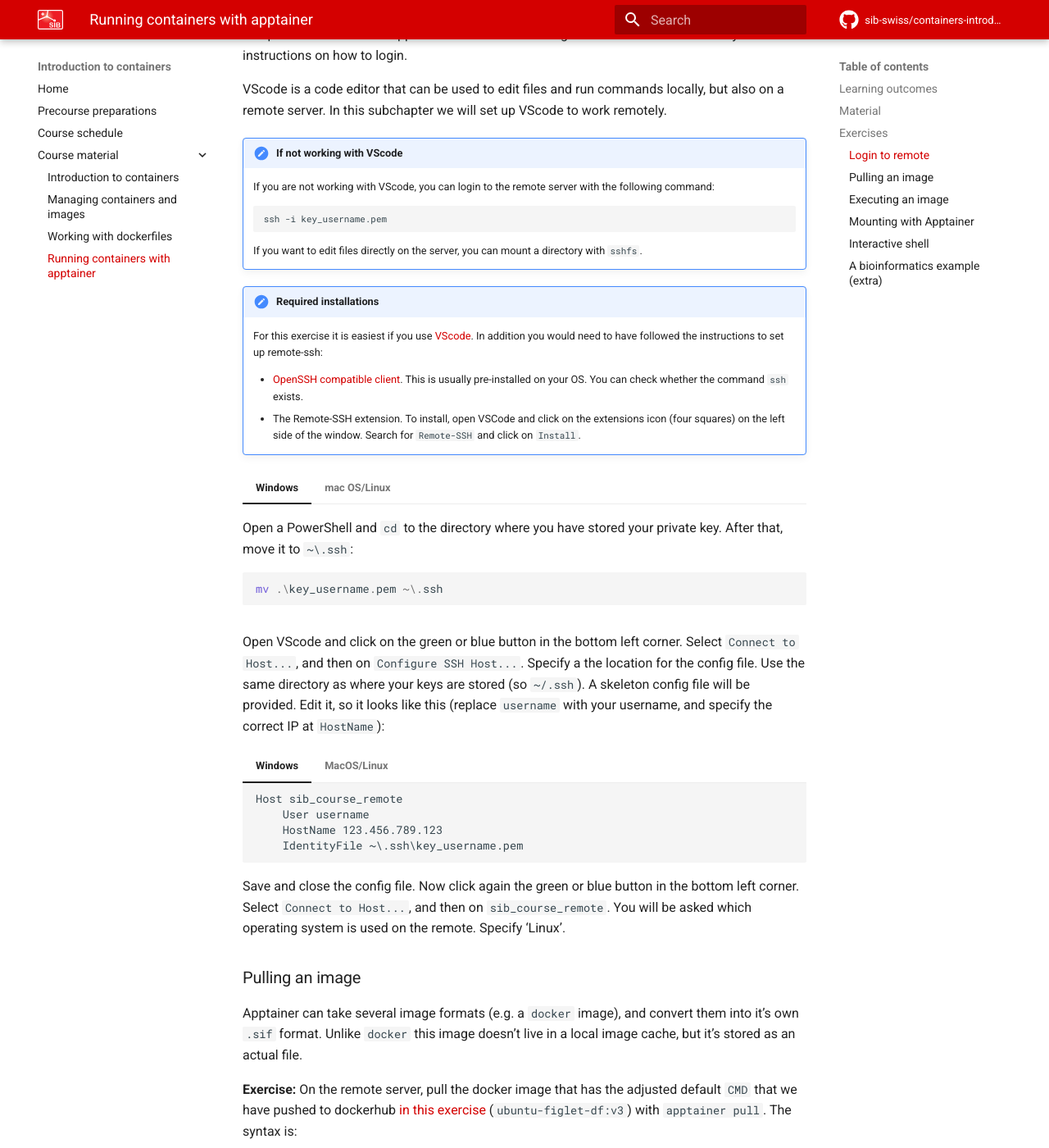
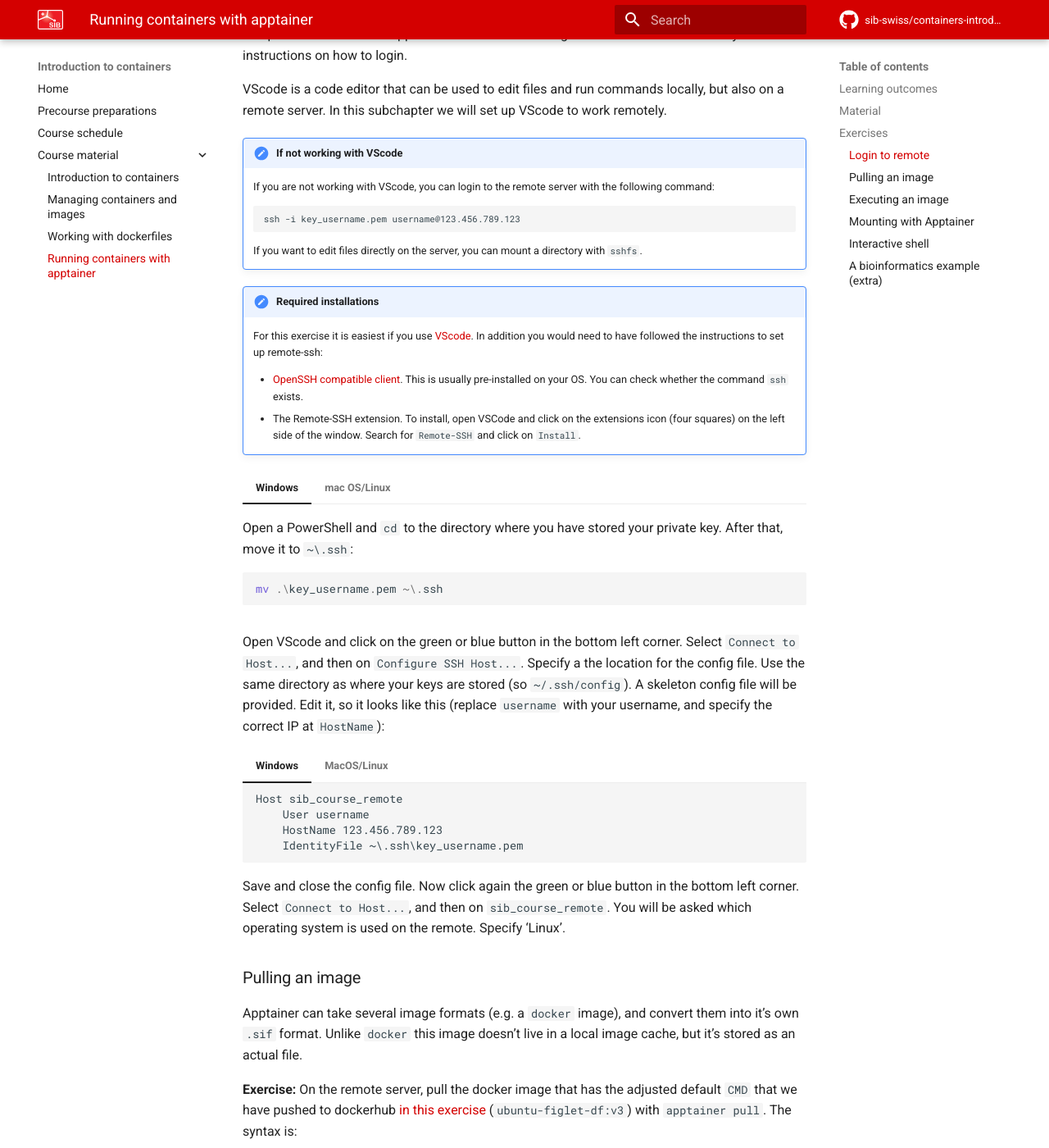
Before and after one commit to sib-swiss/containers-introduction-training, an MkDocs documentation site: the page built from docs/course_material/day1/apptainer.md, in a window 1280 px wide and 1400 px high, scrolled down 1259 px. Shown: the whole window at 82% size. Built offline with MkDocs 1.6.1 and Material for MkDocs 9.7.7, drawn with Linux system fonts in a browser that asks for light colours; comment, search, counter and statistics services are not loaded; the version menu is left out.

Commit message:
fixes typos and updates base images

````diff
--- a/docs/course_material/day1/apptainer.md
+++ b/docs/course_material/day1/apptainer.md
@@ -31,7 +31,7 @@ VScode is a code editor that can be used to edit files and run commands locally,
     If you are not working with VScode, you can login to the remote server with the following command:
 
     ```sh
-    ssh -i key_username.pem
+    ssh -i key_username.pem username@123.456.789.123
     ```
 
     If you want to edit files directly on the server, you can mount a directory with `sshfs`.
@@ -57,7 +57,7 @@ VScode is a code editor that can be used to edit files and run commands locally,
     mv key_username.pem ~/.ssh
     ```
 
-Open VScode and click on the green or blue button in the bottom left corner. Select `Connect to Host...`, and then on `Configure SSH Host...`. Specify a the location for the config file. Use the same directory as where your keys are stored (so `~/.ssh`). A skeleton config file will be provided. Edit it, so it looks like this (replace `username` with your username, and specify the correct IP at `HostName`):
+Open VScode and click on the green or blue button in the bottom left corner. Select `Connect to Host...`, and then on `Configure SSH Host...`. Specify a the location for the config file. Use the same directory as where your keys are stored (so `~/.ssh/config`). A skeleton config file will be provided. Edit it, so it looks like this (replace `username` with your username, and specify the correct IP at `HostName`):
 
 === "Windows"
     ```
````
Also changed, not shown: 3 other files.
